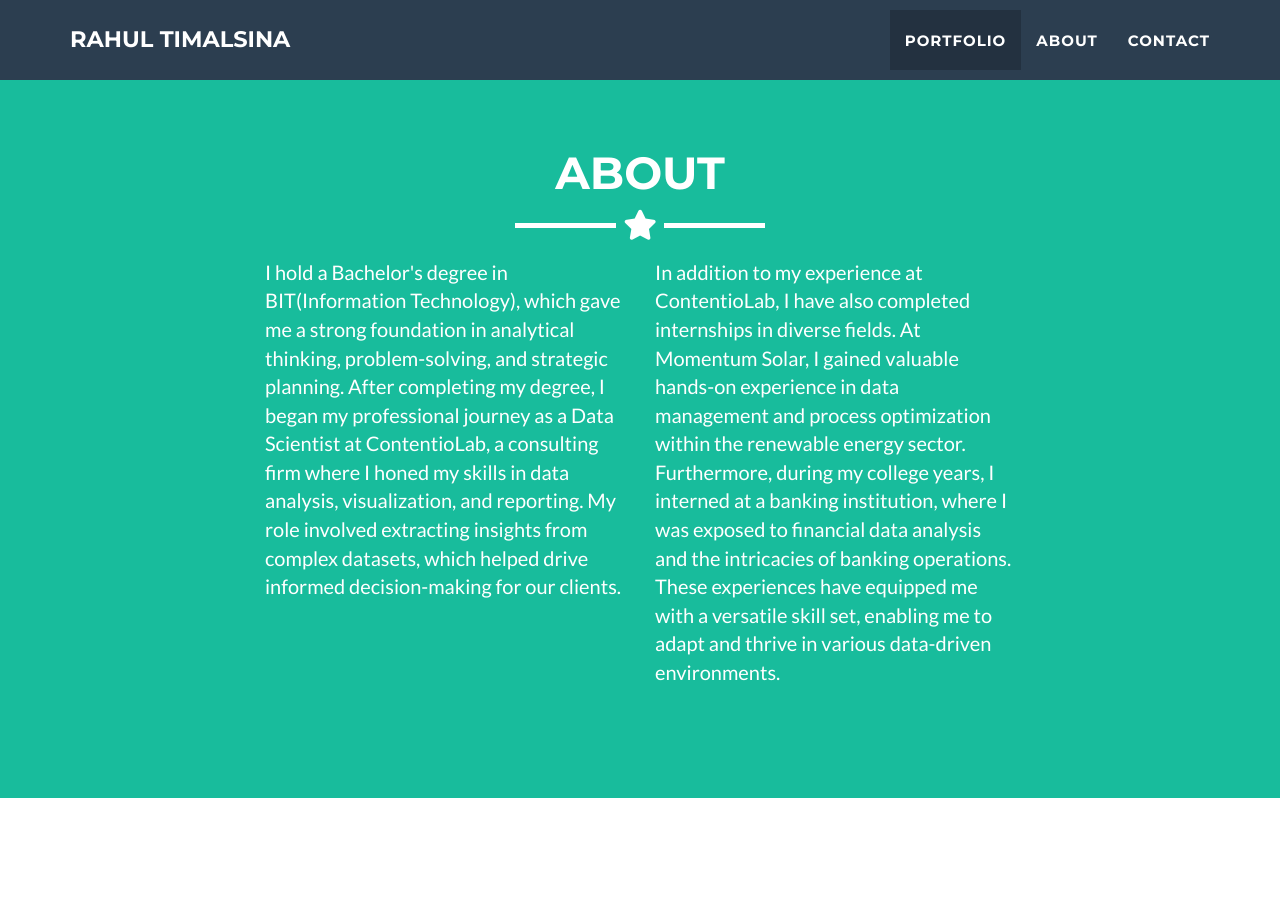
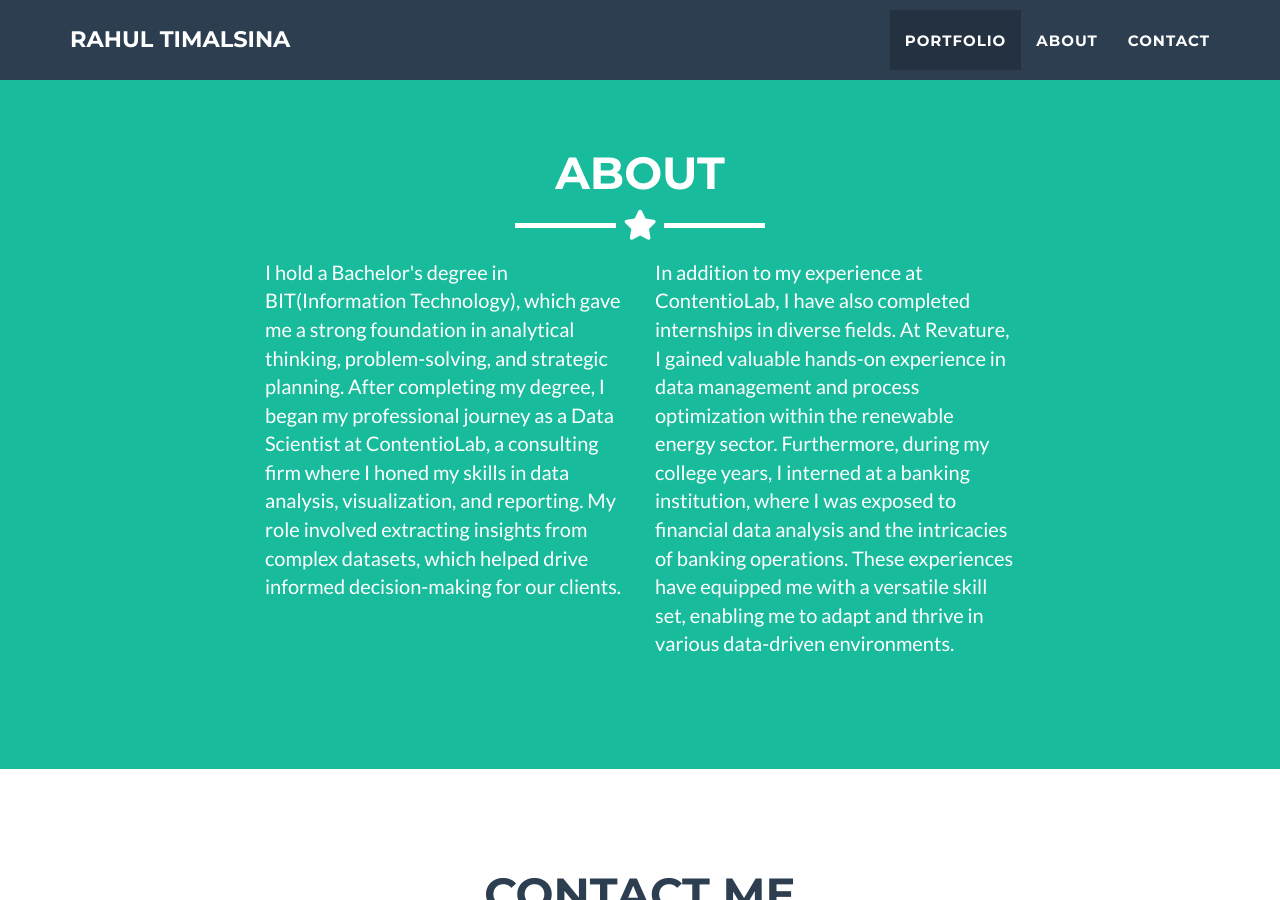
Before and after one commit to chelfriend/rahultimalsina, a Jekyll site: the page built from _posts/2014-07-18-project-1.markdown, in a window 1280 px wide and 900 px high, scrolled down 1870 px. Built offline with Jekyll 4.4.1, drawn with Linux system fonts in a browser that asks for light colours.

Commit message:
Update about.html

```diff
--- a/_includes/about.html
+++ b/_includes/about.html
@@ -12,7 +12,7 @@
         <p>I hold a Bachelor's degree in BIT(Information Technology), which gave me a strong foundation in analytical thinking, problem-solving, and strategic planning. After completing my degree, I began my professional journey as a Data Scientist at ContentioLab, a consulting firm where I honed my skills in data analysis, visualization, and reporting. My role involved extracting insights from complex datasets, which helped drive informed decision-making for our clients.</p>
       </div>
       <div class="col-lg-4">
-        <p>In addition to my experience at ContentioLab, I have also completed internships in diverse fields. At Momentum Solar, I gained valuable hands-on experience in data management and process optimization within the renewable energy sector. Furthermore, during my college years, I interned at a banking institution, where I was exposed to financial data analysis and the intricacies of banking operations. These experiences have equipped me with a versatile skill set, enabling me to adapt and thrive in various data-driven environments. </p>
+        <p>In addition to my experience at ContentioLab, I have also completed internships in diverse fields. At Revature, I gained valuable hands-on experience in data management and process optimization within the renewable energy sector. Furthermore, during my college years, I interned at a banking institution, where I was exposed to financial data analysis and the intricacies of banking operations. These experiences have equipped me with a versatile skill set, enabling me to adapt and thrive in various data-driven environments. </p>
       </div>
       <div class="col-lg-8 col-lg-offset-2 text-center">
       </div>
```
